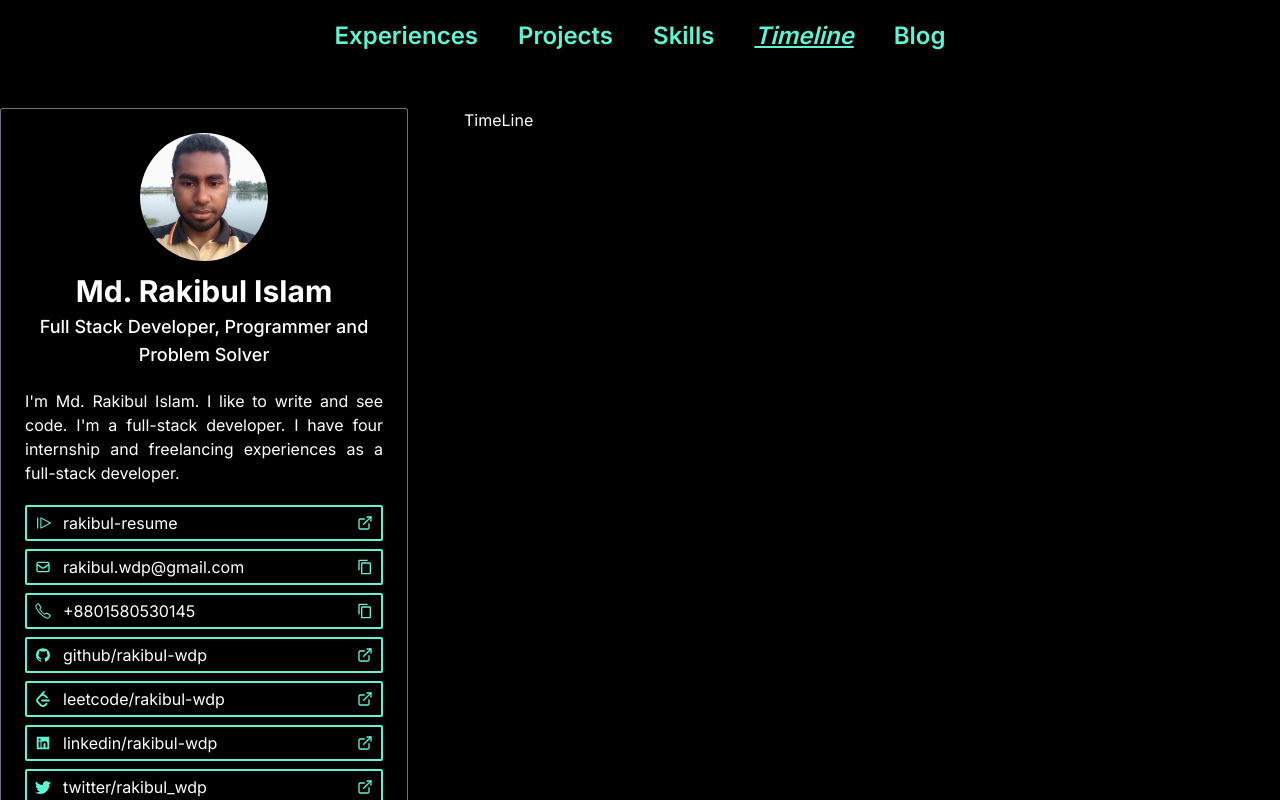
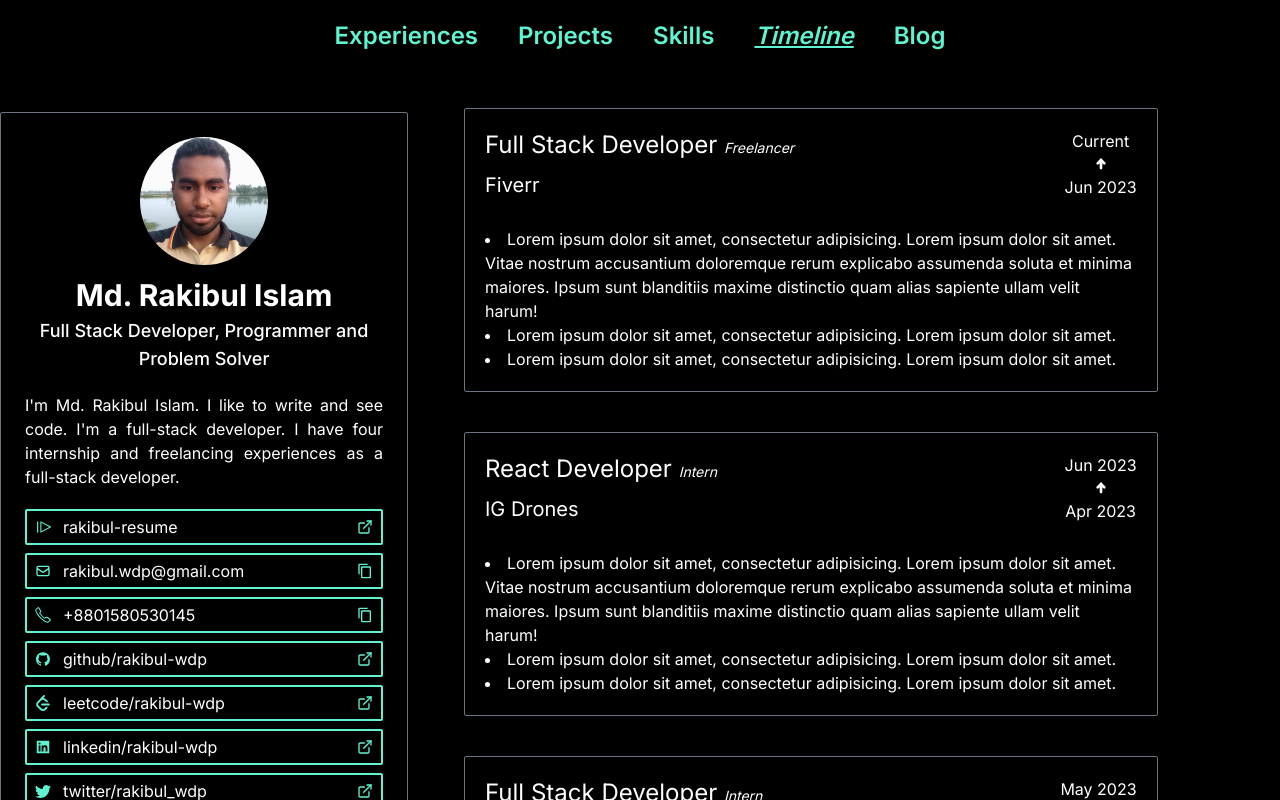
Before and after one commit to rakibul-wdp/portfolio, a Next.js app: page /timeline in a window 1280 px wide. Shown: the top 800 px of the page. Built offline with nearby package versions, Linux system fonts and the light colour scheme.

Commit message:
create timeline structure

```diff
--- a/app/timeline/page.tsx
+++ b/app/timeline/page.tsx
@@ -1,5 +1,41 @@
+import { experiences } from "@/constants/experiences";
+import { TiArrowUpThick } from "react-icons/ti";
+
 const Page = () => {
-  return <div className="text-white">TimeLine</div>;
+  return (
+    <div className="w-[85%]">
+      {experiences.map((experience) => (
+        <div
+          className="flex flex-col mb-10 text-white p-5 border-[0.01px] rounded-sm border-gray-500"
+          key={experience.id}
+        >
+          <div className="flex items-center justify-between">
+            <div className="w-full flex items-center justify-between">
+              <div className="h-[70px] flex flex-col justify-between">
+                <h1 className="text-2xl">
+                  {experience.role}{" "}
+                  <span className="italic text-sm">
+                    {experience.designation}
+                  </span>
+                </h1>
+                <h1 className="text-xl">{experience.companyName}</h1>
+              </div>
+              <div className="h-[70px] flex flex-col items-center justify-between">
+                <p>{experience.end}</p>
+                <TiArrowUpThick />
+                <p>{experience.start}</p>
+              </div>
+            </div>
+          </div>
+          <ul className="mt-7 list-disc list-inside">
+            {experience.descriptions.map((des) => (
+              <li key={des.id}>{des.des}</li>
+            ))}
+          </ul>
+        </div>
+      ))}
+    </div>
+  );
 };
 
 export default Page;
```
